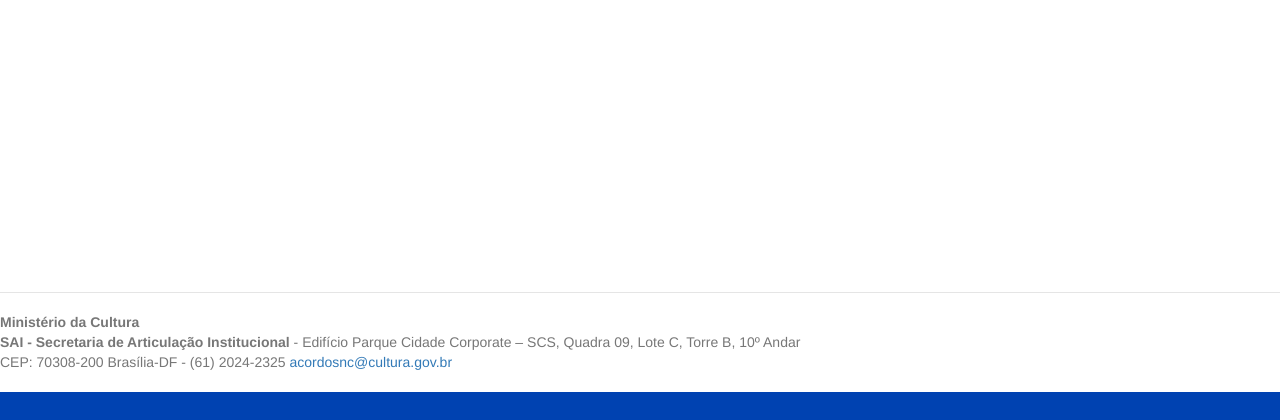
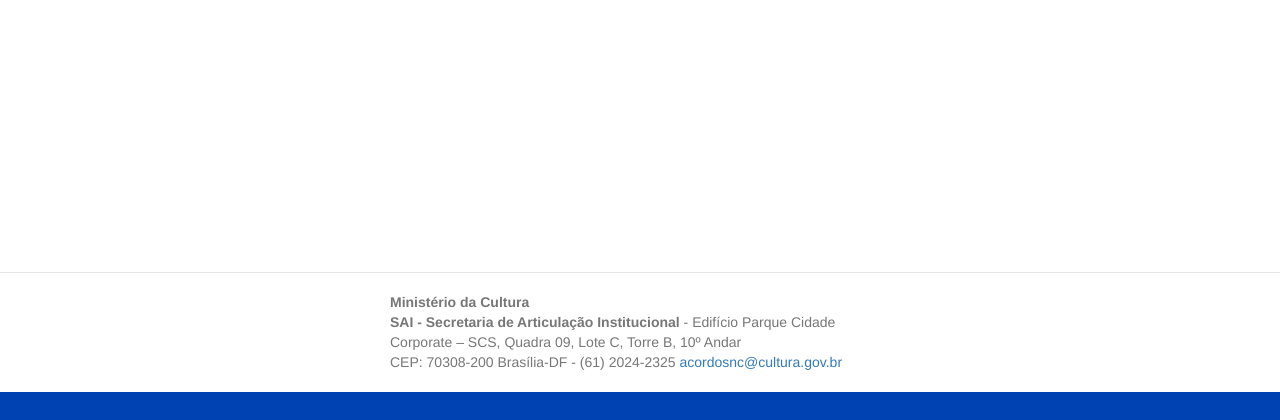
Before and after one commit to pollyyana/sistema-nacional-cultura, a Django app: page / in a window 1280 px wide. Shown: the part 380-800 px from the top of the page. Run offline with Django 3.2, Linux system fonts and the light colour scheme; some libraries are stand-ins or nearby versions.

Commit message:
Centralizando endereço institucional no template de todas as páginas

```diff
--- a/adesao/static/css/style.css
+++ b/adesao/static/css/style.css
@@ -11,6 +11,11 @@ body {
 .footer {
   padding-right: 15px;
   padding-left: 15px;
+}
+
+#address {
+  margin: 0px auto;
+  max-width: 500px;
 }
 
 .header {
--- a/snc/templates/base.html
+++ b/snc/templates/base.html
@@ -80,12 +80,14 @@
 </div>
 <footer class="footer">
     {% block footer %}
+      <div id="address">
       <address>
         <strong>Ministério da Cultura</strong>
         <br><strong>SAI - Secretaria de Articulação Institucional</strong>
         - Edifício Parque Cidade Corporate – SCS, Quadra 09, Lote C, Torre B, 10º Andar
         <br> CEP: 70308-200 Brasília-DF - (61) 2024-2325 <a href="mailto:acordosnc@cultura.gov.br"> acordosnc@cultura.gov.br</a>
       </address>
+      </div>
     {% endblock footer %}
     <div id="footer-brasil"></div>
 </footer>
```
